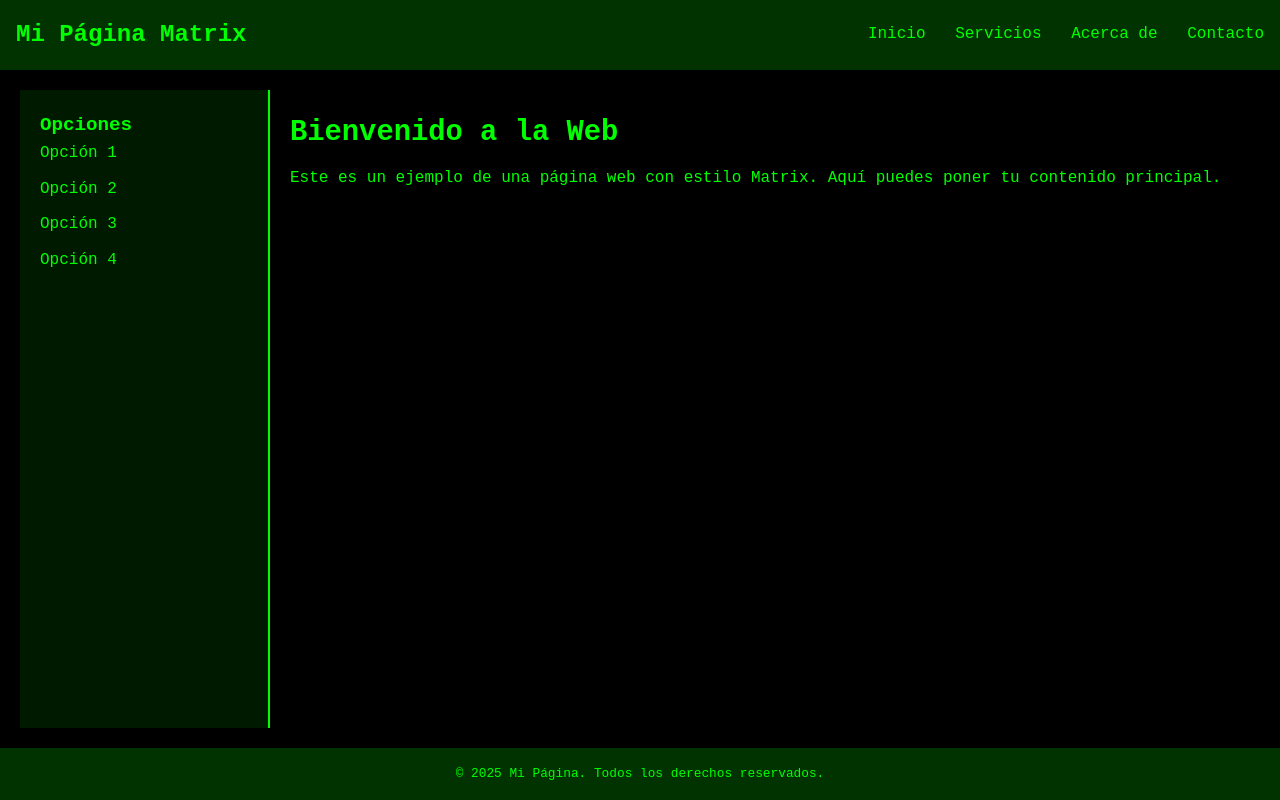
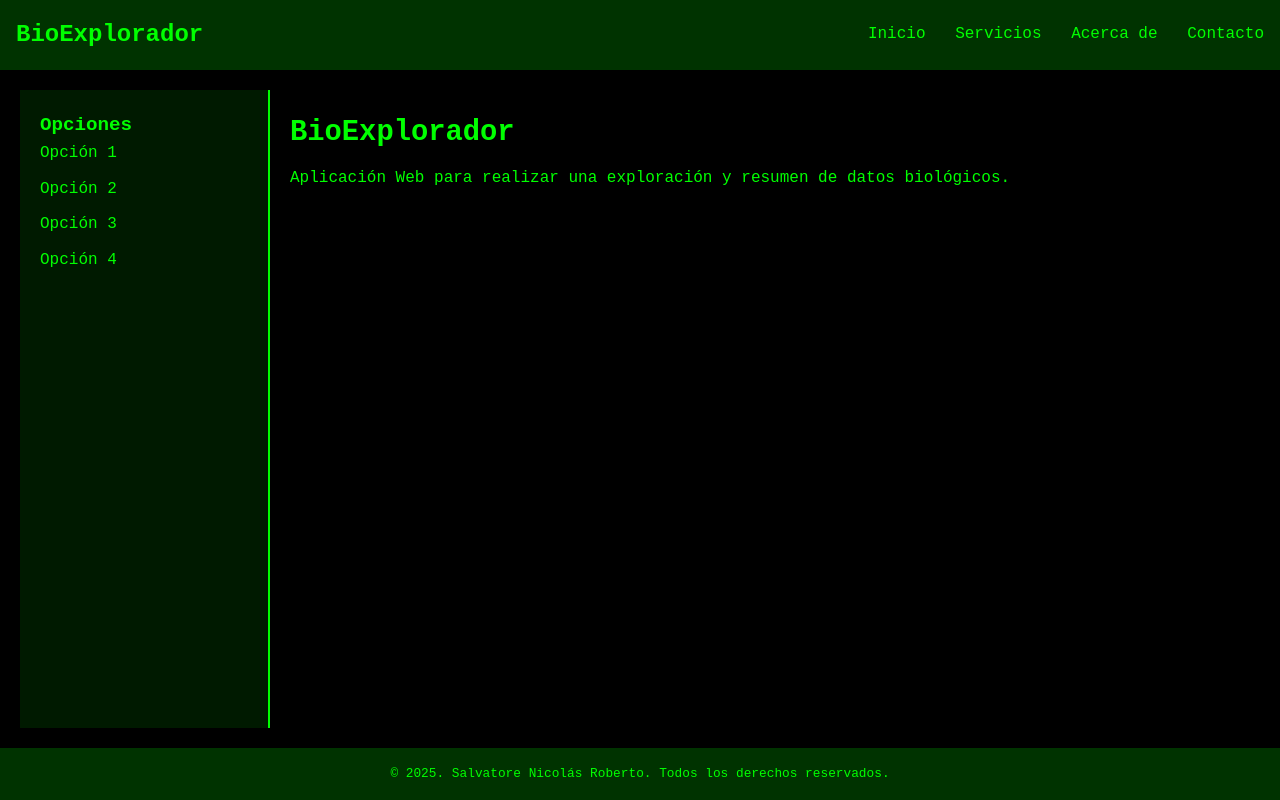
Before and after one commit to Unknow-Error/BioExplorer, a Python web app: template frontend/templates/index.html in a window 1280 px wide. Run offline with Jinja, Linux system fonts and the light colour scheme; the template is opened without the code that fills it, so the values that code supplies are empty.

Commit message:
modified:   frontend/templates/index.html

```diff
--- a/frontend/templates/index.html
+++ b/frontend/templates/index.html
@@ -3,14 +3,14 @@
 <head>
   <meta charset="UTF-8">
   <meta name="viewport" content="width=device-width, initial-scale=1.0">
-  <title>Página Web Estilo Matrix</title>
+  <title>BioExplorador</title>
   <link rel="stylesheet" href="../static/estiloGeneral.css">
 </head>
 <body>
   <div class="container">
     <!-- Barra Superior -->
     <header class="header">
-      <h1>Mi Página Matrix</h1>
+      <h1>BioExplorador</h1>
       <nav>
         <ul>
           <li><a href="#">Inicio</a></li>
@@ -36,14 +36,14 @@
 
       <!-- Área Principal -->
       <section class="content">
-        <h2>Bienvenido a la Web</h2>
-        <p>Este es un ejemplo de una página web con estilo Matrix. Aquí puedes poner tu contenido principal.</p>
+        <h2>BioExplorador</h2>
+        <p> Aplicación Web para realizar una exploración y resumen de datos biológicos. </p>
       </section>
     </div>
 
     <!-- Pie de Página -->
     <footer class="footer">
-      <p>&copy; 2025 Mi Página. Todos los derechos reservados.</p>
+      <p>&copy; 2025. Salvatore Nicolás Roberto. Todos los derechos reservados.</p>
     </footer>
   </div>
 </body>
```
